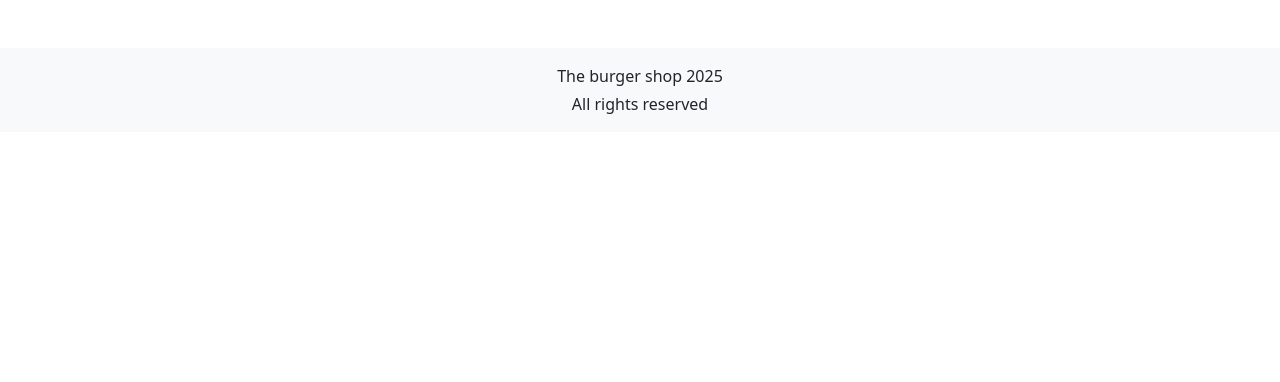
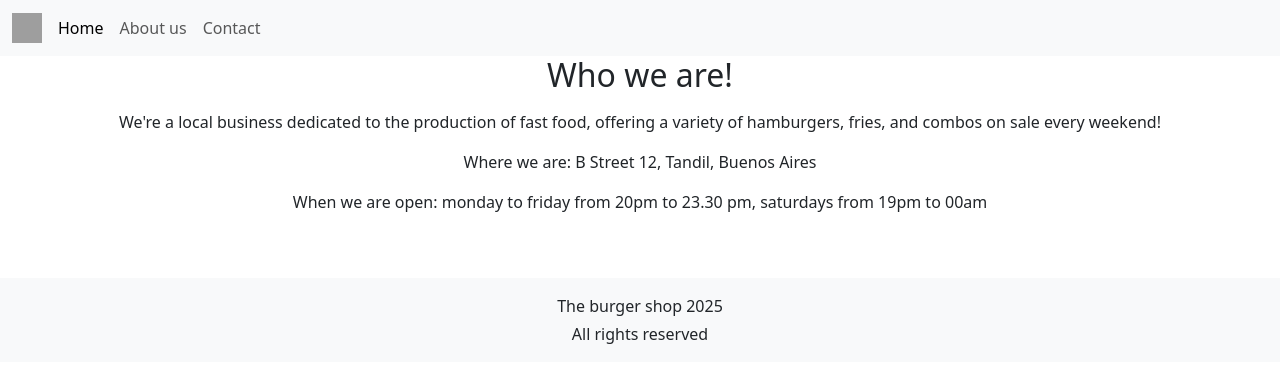
Before and after one commit to Milialvarez/Burger-shop, an Angular app: page /about in a window 1280 px wide. Before the commit this address led to /. Shown: the top 382 px of the page. Built offline with nearby package versions, Linux system fonts and the light colour scheme; grey boxes are pictures that could not be loaded.

Commit message:
agrego componente extra para el about

```diff
--- a/src/app/app-routing.module.ts
+++ b/src/app/app-routing.module.ts
@@ -3,6 +3,7 @@ import { RouterModule, Routes } from '@angular/router';
 import { AppComponent } from './app.component';
 import { BurgerShopContactComponent } from './burger-shop-contact/burger-shop-contact.component';
 import { HomeBurgerShopComponent } from './home-burger-shop/home-burger-shop.component';
+import { BurgerShopAboutComponent } from './burger-shop-about/burger-shop-about.component';
 
 const routes: Routes = [
   {
@@ -17,6 +18,10 @@ const routes: Routes = [
   {
     path:'contact',
     component: BurgerShopContactComponent
+  },
+  {
+    path: 'about',
+    component: BurgerShopAboutComponent
   }
 ];
 
--- a/src/app/app.module.ts
+++ b/src/app/app.module.ts
@@ -8,6 +8,7 @@ import { ShoppingCartComponent } from './shopping-cart/shopping-cart.component';
 import { BurgerShopContactComponent } from './burger-shop-contact/burger-shop-contact.component';
 import { HomeBurgerShopComponent } from './home-burger-shop/home-burger-shop.component';
 import { NavComponentComponent } from './nav-component/nav-component.component';
+import { BurgerShopAboutComponent } from './burger-shop-about/burger-shop-about.component';
 
 @NgModule({
   declarations: [
@@ -16,7 +17,8 @@ import { NavComponentComponent } from './nav-component/nav-component.component';
     ShoppingCartComponent,
     BurgerShopContactComponent,
     HomeBurgerShopComponent,
-    NavComponentComponent
+    NavComponentComponent,
+    BurgerShopAboutComponent
   ],
   imports: [
     BrowserModule,
--- /dev/null
+++ b/src/app/burger-shop-about/burger-shop-about.component.html
@@ -0,0 +1,12 @@
+<app-nav-component></app-nav-component>
+
+<div class="text-center">
+  <h2>Who we are!</h2>
+  <div class="row justify-content-center align-items-center mt-3">
+    <p> We're a local business dedicated to the production of fast food, offering a variety of hamburgers, fries, and combos on sale every weekend!</p>
+    <p>Where we are: B Street 12, Tandil, Buenos Aires</p>
+    <p>When we are open: monday to friday from 20pm to 23.30 pm, saturdays from 19pm to 00am</p>
+  </div>
+</div>
+
+<router-outlet />
--- a/src/app/nav-component/nav-component.component.html
+++ b/src/app/nav-component/nav-component.component.html
@@ -10,7 +10,7 @@
           <a class="nav-link active" aria-current="page" [routerLink]="['/beers']">Home</a>
         </li>
         <li class="nav-item">
-          <a class="nav-link" href="#">About us</a>
+          <a class="nav-link" [routerLink]="['/about']">About us</a>
         </li>
         <li class="nav-item">
           <a class="nav-link" [routerLink]="['/contact']">Contact</a>
```
Also changed, not shown: src/app/burger-shop-about/burger-shop-about.component.ts (added, +11 -0 lines), src/app/burger-shop-about/burger-shop-about.component.scss (added), 1 other file (tests, documents, lock files or other folders).
